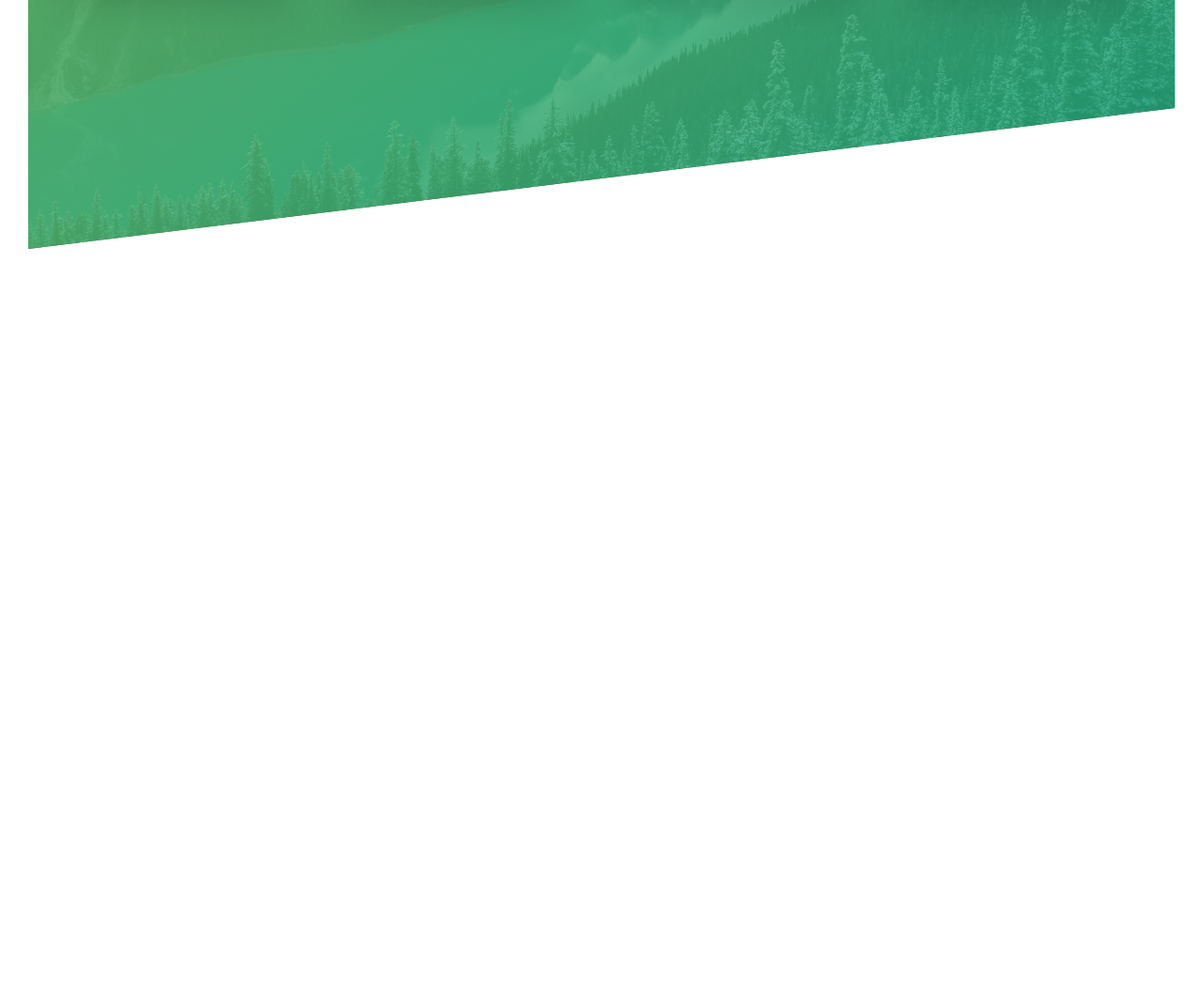
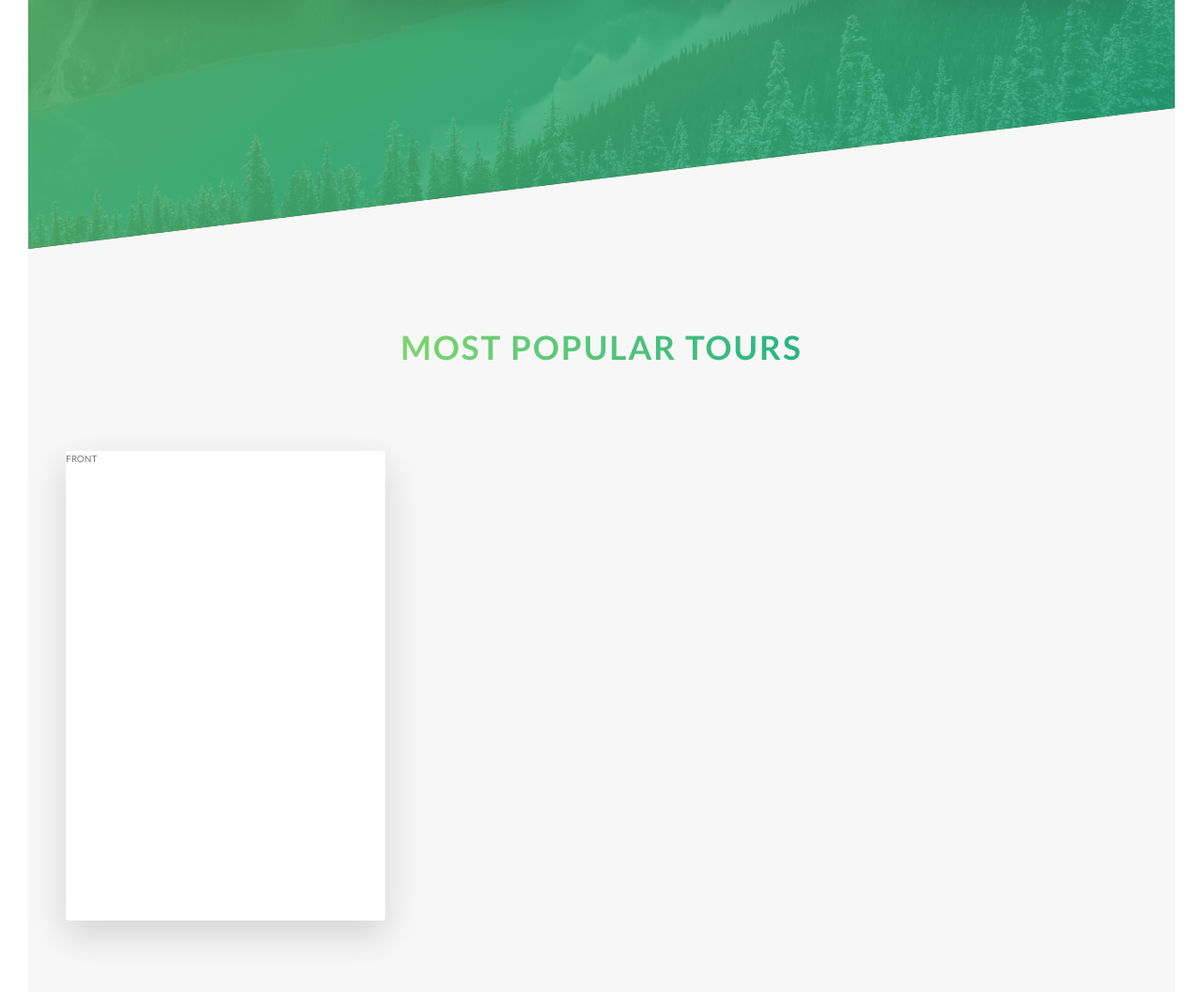
Before and after one commit to sasha-murtishcheva/natours, a website: page index.html in a window 1280 px wide. Shown: the part 2073-3129 px from the top of the page at 94% size. Before the commit the page ends 2338 px from the top, so only its background shows below. Drawn offline with Linux system fonts and the light colour scheme.

Commit message:
Work on card component

```diff
--- a/index.html
+++ b/index.html
@@ -92,6 +92,32 @@
                     </div>
                 </div>
             </section>
+
+            <section class="section-tours">
+                <div class="u-center-text u-margin-bottom-big">
+                    <h2 class="heading-secondary">
+                        Most popular tours
+                    </h2>
+                </div>
+                <div class="row">
+                    <div class="col-1-of-3">
+                        <div class="card">
+                            <div class="card__side card__side--front">
+                                FRONT
+                            </div>
+                            <div class="card__side card__side--back card__side--back-1">
+                                BACK
+                            </div>
+                        </div>
+                    </div>
+                    <div class="col-1-of-3">
+                        <div class="card"></div>
+                    </div>
+                    <div class="col-1-of-3">
+                        <div class="card"></div>
+                    </div>
+                </div>
+            </section>
         </main>
 
     <!---------
--- a/sass/abstracts/_variables.scss
+++ b/sass/abstracts/_variables.scss
@@ -2,6 +2,12 @@
 $color-primary: #55c57a;
 $color-primary-light: #7ed56f;
 $color-primary-dark: #28b485;
+
+$color-secondary-light: #ffb900;
+$color-secondary-dark: #ff7730;
+
+$color-tertiary-light: #2998ff;
+$color-tertiary-dark: #5643fa;
 
 $color-grey-light-1: #f7f7f7;
 
--- /dev/null
+++ b/sass/components/_card.scss
@@ -0,0 +1,39 @@
+.card {
+  perspective: 150rem;
+  -moz-perspective: 150rem;
+  position: relative;
+  height: 50rem;
+
+
+  &__side {
+    height: 50rem;
+    transition: all .8s ease;
+    position: absolute;
+    top: 0;
+    left: 0;
+    width: 100%;
+    backface-visibility: hidden;
+    border-radius: 3px;
+    box-shadow: 0 1.5rem 4rem rgba($color-black, .15);
+
+    &--front {
+      background-color: $color-white;
+    }
+
+    &--back {
+      transform: rotateY(180deg);
+
+      &-1 {
+        background-image: linear-gradient(to right bottom, $color-secondary-light, $color-secondary-dark);
+      }
+    }
+  }
+
+  &:hover &__side--front {
+    transform: rotateY(-180deg);
+  }
+
+  &:hover &__side--back {
+    transform: rotateY(0);
+  }
+}
--- a/sass/main.scss
+++ b/sass/main.scss
@@ -8,6 +8,7 @@
 @import "base/utilities";
 
 @import "components/button";
+@import "components/card";
 @import "components/composition";
 @import "components/feature-box";
 
--- a/sass/pages/_home.scss
+++ b/sass/pages/_home.scss
@@ -20,3 +20,9 @@
     transform: skewY(7deg);
   }
 }
+
+.section-tours {
+  background-color: $color-grey-light-1;
+  padding: 25rem 0 50rem 0;
+  margin-top: -10rem;
+}
```
Also changed, not shown: css/style.css.
